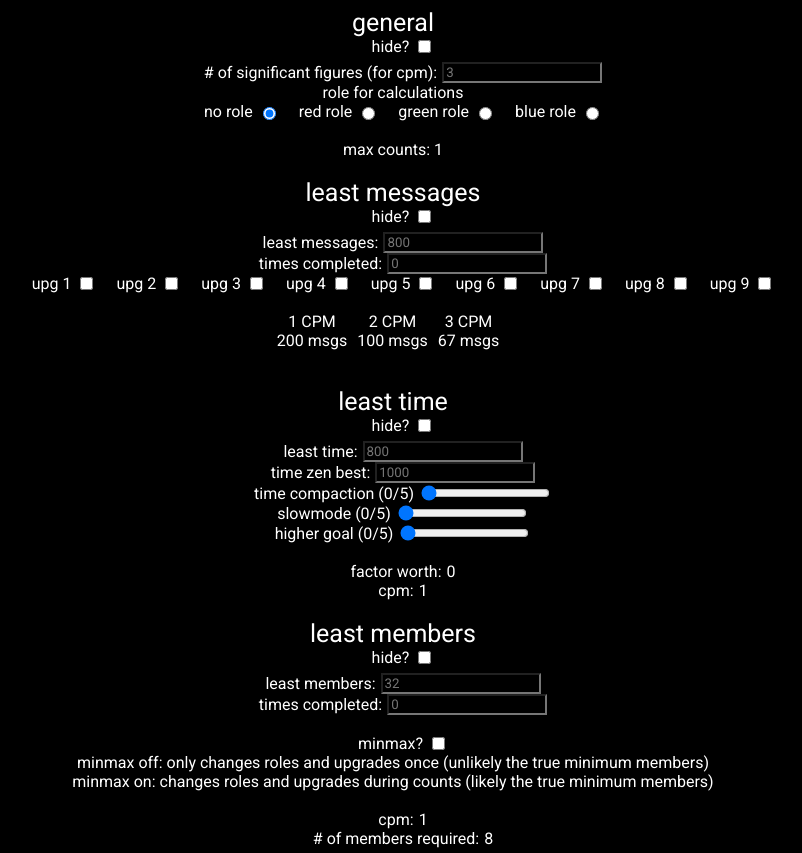
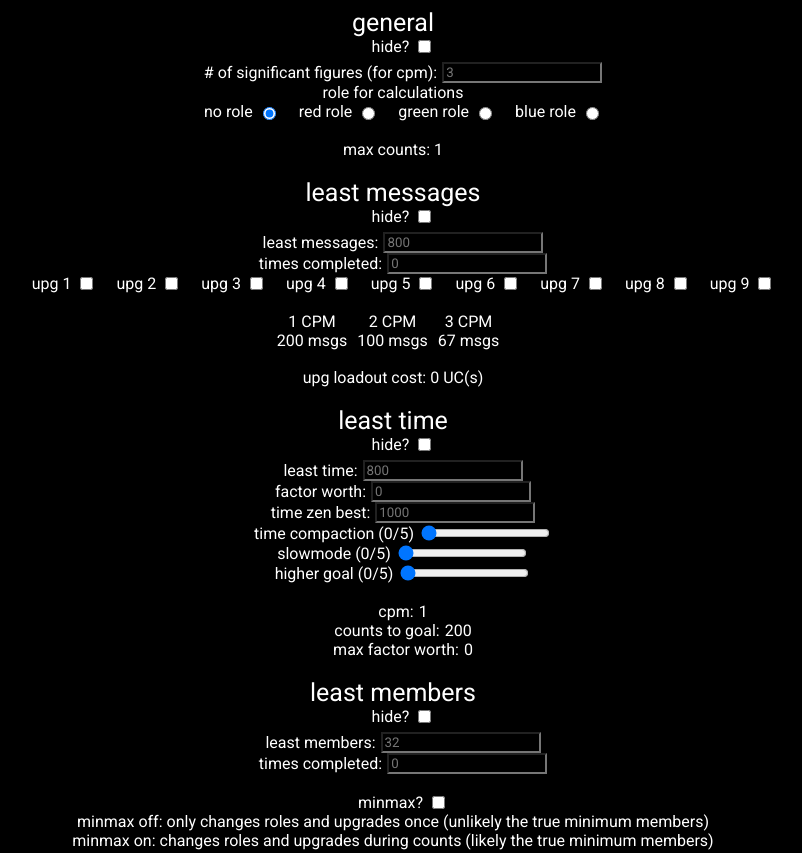
Before and after one commit to gapples2/btr-counting-calc, a plain HTML site: page index.html in a window 1280 px wide. Shown: the top 853 px of the page, without its empty margins (247-1049 px from the left). Drawn offline with Linux system fonts and the light colour scheme.

Commit message:
add a few things to early stuff

```diff
--- a/index.html
+++ b/index.html
@@ -72,6 +72,9 @@
             <div class="row" style="width:100%">
                 <div class="overflow row" id="msg-chain" style="height:75px;justify-content:left;"></div>
             </div>
+            <div class="row">
+                <span>upg loadout cost: <span id="msg-upg-cost">0</span> UC(s)</span>
+            </div>
         </div>
         <br>
         <div class="row">
@@ -85,6 +88,10 @@
             <div class="row">
                 <label for="time-least">least time:</label>
                 <input id="time-least" placeholder="800">
+            </div>
+            <div class="row">
+                <label>factor worth:</label>
+                <input id="time-factor" placeholder="0">
             </div>
             <div class="row">
                 <label for="time-zen">time zen best:</label>
@@ -104,12 +111,16 @@
             </div>
             <br>
             <div class="row">
-                <label>factor worth:</label>
-                <span id="time-factor">0</span>
+                <label for="time-cpm">cpm:</label>
+                <span id="time-cpm">1</span>
             </div>
             <div class="row">
-                <label for="time-cpm">cpm:</label>
-                <span id="time-cpm">1</span>
+                <label>counts to goal:</label>
+                <span id="time-counts">200</span>
+            </div>
+            <div class="row">
+                <label>max factor worth:</label>
+                <span id="time-factor-max">0</span>
             </div>
         </div>
         <br>
--- a/js/calc.js
+++ b/js/calc.js
@@ -35,8 +35,15 @@ const calcGeneral = {
 }
 
 const calcMsgs = {
+    upgCosts: [1, 1, 3, 3, 5, 6, 9, 16, 23],
+    getUpgs() {
+        return Object.entries(realData).filter(arr => arr[0].startsWith("msg-upg") && arr[1] === true)
+    },
+    sumUpgCost() {
+        return this.getUpgs().reduce((p, c) => p + this.upgCosts[Number(c[0].slice(7)) - 1], 0)
+    },
     upgAmt() {
-        return Object.entries(realData).filter(arr => arr[0].startsWith("msg-upg") && arr[1] === true).length
+        return this.getUpgs().length
     },
     upgBoost() {
         let mult = 1
@@ -92,7 +99,7 @@ const calcTime = {
         return data["time-c1"] + data["time-c2"] + data["time-c3"]
     },
     msgBoost() {
-        return Math.sqrt(800 / data["time-least"]) * Math.sqrt(1600) ** this.factor()
+        return Math.sqrt(800 / data["time-least"]) * Math.sqrt(1600) ** data["time-factor"]
     },
     memberBoost() {
         let mult = Math.sqrt(data["time-zen"] / 1000)
@@ -115,6 +122,9 @@ const calcTime = {
     },
     cpm() {
         return this.baseCpm() * this.roleBoost()
+    },
+    goal() {
+        return 200 * 100 ** data["time-c3"]
     }
 }
 
--- a/js/update.js
+++ b/js/update.js
@@ -1,7 +1,7 @@
 let elementIds = [
     "general-role-none", "general-role-red", "general-role-blue", "general-role-green", "general-counts",
-    "msg-chain",
-    "time-cpm", "time-factor",
+    "msg-chain", "msg-upg-cost",
+    "time-cpm", "time-factor-max", "time-counts",
     "member-cpm", "member-estimate",
     "thread-cpm",
         "thread-convert-number", "thread-convert-letter", "thread-completions-revamt",
@@ -35,10 +35,12 @@ function update() {
         return;
     }
     elements["msg-chain"].innerHTML = chain.map(arr => `<div class="column" style="padding-right:10px;height:75px"><div class="row" style="white-space:nowrap">${arr[0]} CPM</div><div class="row">${calcGeneral.formatWhole(arr[1])} msgs</div></div>`).join("")
+    elements["msg-upg-cost"].textContent = calcMsgs.sumUpgCost().toFixed(0)
 
     // time
     elements["time-cpm"].textContent = calcGeneral.expFormat(calcTime.cpm(), data["general-sigfig"] - 1)
-    elements["time-factor"].textContent = calcTime.factor().toFixed(2).replace(/\.?0+$/,"")
+    elements["time-factor-max"].textContent = calcTime.factor().toFixed(2).replace(/\.?0+$/,"")
+    elements["time-counts"].textContent = calcGeneral.expFormat(Math.ceil(calcTime.goal() / calcGeneral.expNumber(calcTime.cpm())))
 
     // member
     elements["member-cpm"].textContent = calcGeneral.expFormat(calcMember.cpm(), data["general-sigfig"] - 1)
```
